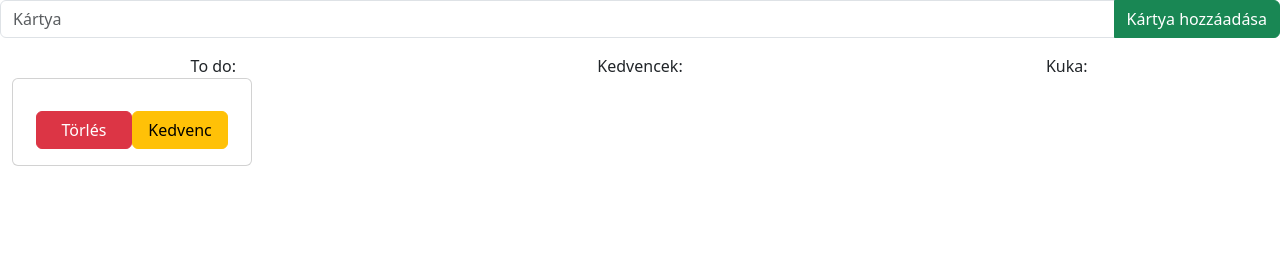
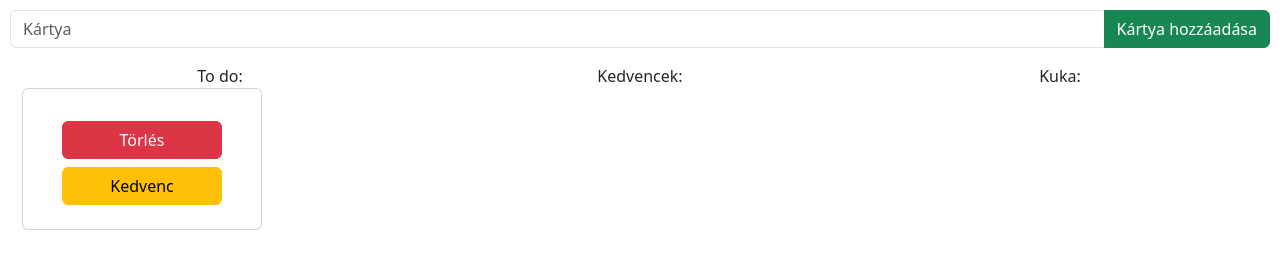
Before and after one commit to HoffmannAdam/Frontend, a plain HTML site: page front_2025_10_14/index.html in a window 1280 px wide. Both pictures are taken after a click on the button "Kártya hozzáadása". Drawn offline with nearby package versions, Linux system fonts and the light colour scheme.

Commit message:
Add files via upload

```diff
--- a/front_2025_10_14/index.html
+++ b/front_2025_10_14/index.html
@@ -5,6 +5,7 @@
 <head>
 
     <meta charset="UTF-8">
+    <meta name="viewport" content="width=device-width, initial-scale=1.0">
     <title>Kanban Lite</title>
     <script src="main.js" defer></script>
     <link rel="stylesheet" href="style.css">
--- a/front_2025_10_14/main.js
+++ b/front_2025_10_14/main.js
@@ -31,19 +31,19 @@ function cardFunction()
     const cardText = document.createElement("p");
     const cardDeleteButton = document.createElement("button");
     const cardFavouriteButton = document.createElement("button");
-    const cardRemoveFavouriteButton = document.createElement("button");
+    const cardRedoButton = document.createElement("button");
 
     card.classList.add("card");
     cardBody.classList.add("card-body");
     cardText.classList.add("card-text");
     cardDeleteButton.classList.add("btn", "btn-danger");
     cardFavouriteButton.classList.add("btn", "btn-warning");
-    cardRemoveFavouriteButton.classList.add("btn", "btn-secondary");
+    cardRedoButton.classList.add("btn", "btn-secondary");
 
     cardText.textContent = inputText.value;
     cardDeleteButton.textContent = "Törlés";
     cardFavouriteButton.textContent = "Kedvenc";
-    cardRemoveFavouriteButton.textContent = "Vissza";
+    cardRedoButton.textContent = "Visszavonás";
 
     card.appendChild(cardBody);
     cardBody.appendChild(cardText);
@@ -59,14 +59,24 @@ function cardFunction()
         delCol.appendChild(card);
         cardDeleteButton.remove();
         cardFavouriteButton.remove();
+        card.appendChild(cardRedoButton);
 
-    })
+    });
     cardFavouriteButton.addEventListener("click", (e) => {
        e.preventDefault();
        card.remove();
        favCol.appendChild(card);
        cardFavouriteButton.remove();
+       card.appendChild(cardRedoButton);
     });
+    cardRedoButton.addEventListener("click", (e) => {
+        e.preventDefault();
+        card.remove();
+        toDoCol.appendChild(card);
+        cardRedoButton.remove();
+        card.appendChild(cardDeleteButton);
+        card.appendChild(cardFavouriteButton);
+    })
 }
 
 addBtn.addEventListener("click", cardFunction);
--- a/front_2025_10_14/style.css
+++ b/front_2025_10_14/style.css
@@ -1,12 +1,22 @@
+.kanBan {
+    margin-block: 10px;
+    margin-left: 10px;
+    margin-right: 10px;
+}
 .card {
     width: 15rem;
+    align-items: center;
+    margin-bottom: 1rem;
 }
 .btn-danger {
-    width: 6rem;
+    width: 10rem;
+    margin-bottom: 0.5rem;
 }
 .btn-warning {
-    width: 6rem;
+    width: 10rem;
+    margin-bottom: 0.5rem;
 }
 .btn-secondary {
-    width: 6rem;
+    width: 10rem;
+    margin-bottom: 0.5rem;
 }
```
